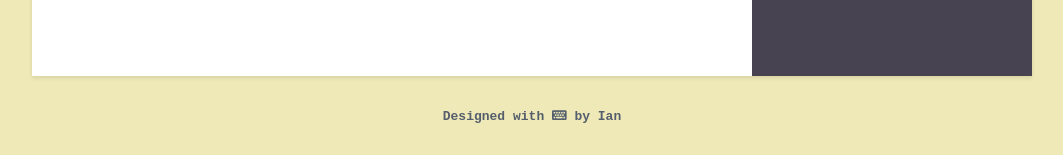
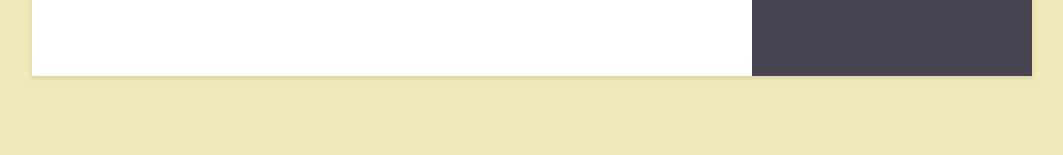
Before and after one commit to iansedano/cv, a Jekyll site: the page built from index.html, in a window 1280 px wide. Shown: the part 2048-2203 px from the top of the page, without its empty margins (108-1171 px from the left). Built offline with Jekyll 4.4.1, drawn with Linux system fonts in a browser that asks for light colours.

```diff
--- a/_data/data.yml
+++ b/_data/data.yml
@@ -162,7 +162,3 @@ projects:
         link: "http://www.iansedano.com/music/2018-12-15-time_machine/"
         tagline: "A futuristic music performance pod."
         photo: https://www.dropbox.com/s/couxa05umrlbwty/synth.png?raw=1
-
-
-footer: >
-    Designed with <i class="fas fa-keyboard"></i> by Ian
```
